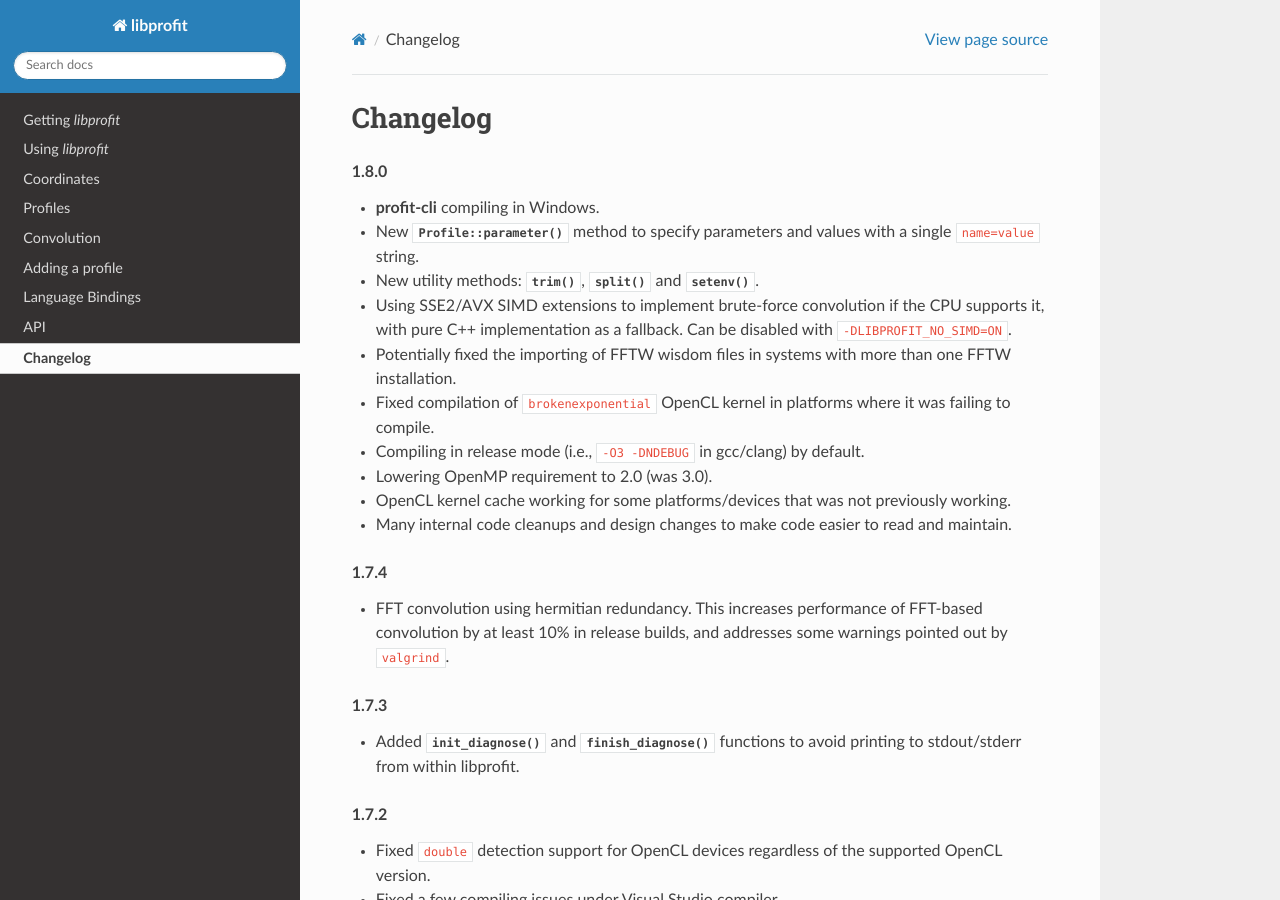
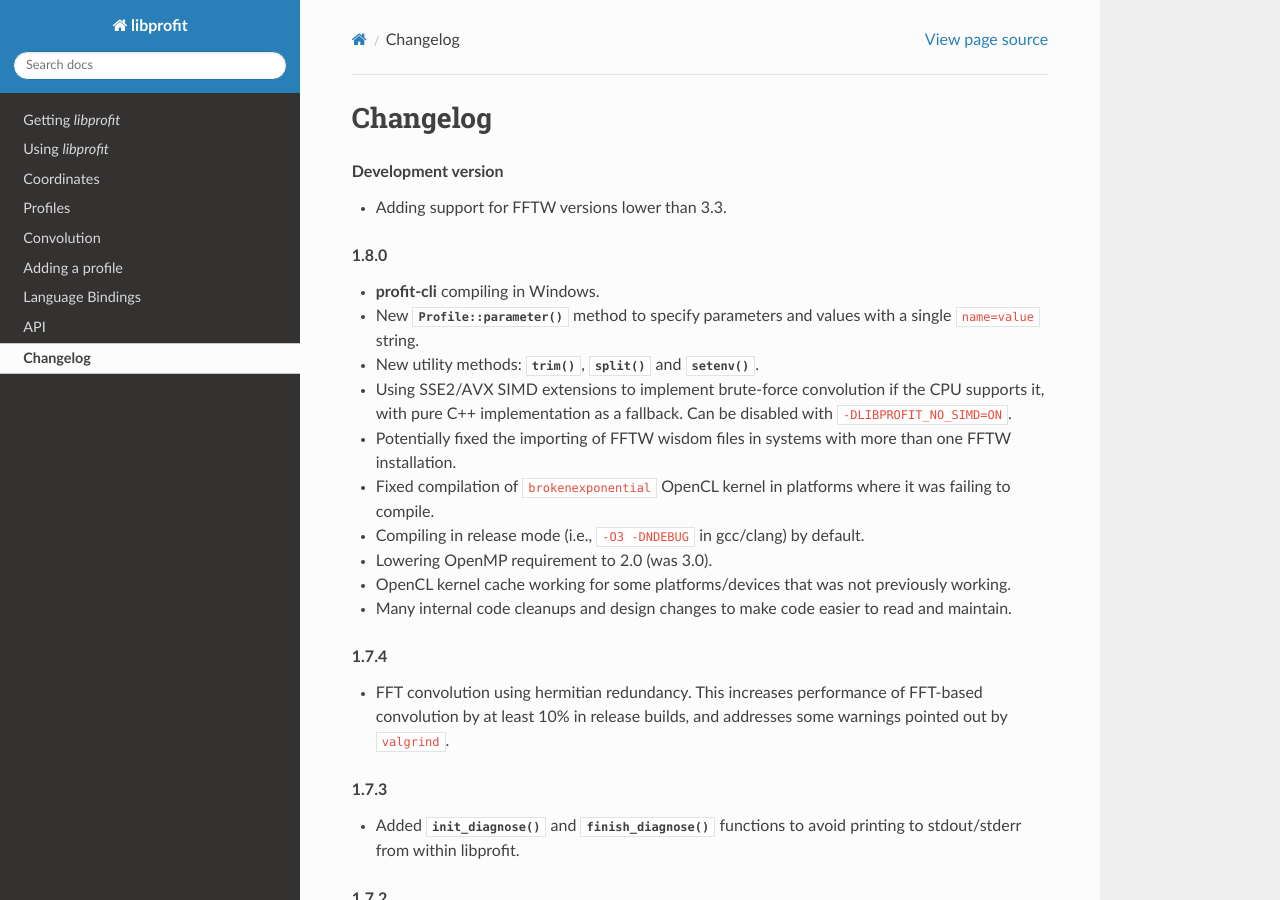
Before and after one commit to ICRAR/libprofit, a Sphinx documentation site: the page built from docs/changelog.rst, in a window 1280 px wide and 900 px high. Built offline with Sphinx 7.4.7 and the Read the Docs theme 2.0.0, drawn with Linux system fonts in a browser that asks for light colours.

Commit message:
libprofit 1.8.1
This is simply a compilation fix to allow using older FFTW versions.

Signed-off-by: Rodrigo Tobar <rtobar@icrar.org>

```diff
--- a/docs/changelog.rst
+++ b/docs/changelog.rst
@@ -4,6 +4,10 @@ Changelog
 .. default-domain:: cpp
 .. highlight:: cpp
 .. namespace:: profit
+
+.. rubric:: Development version
+
+* Adding support for FFTW versions lower than 3.3.
 
 .. rubric:: 1.8.0
 
```
Also changed, not shown: 1 other file.
